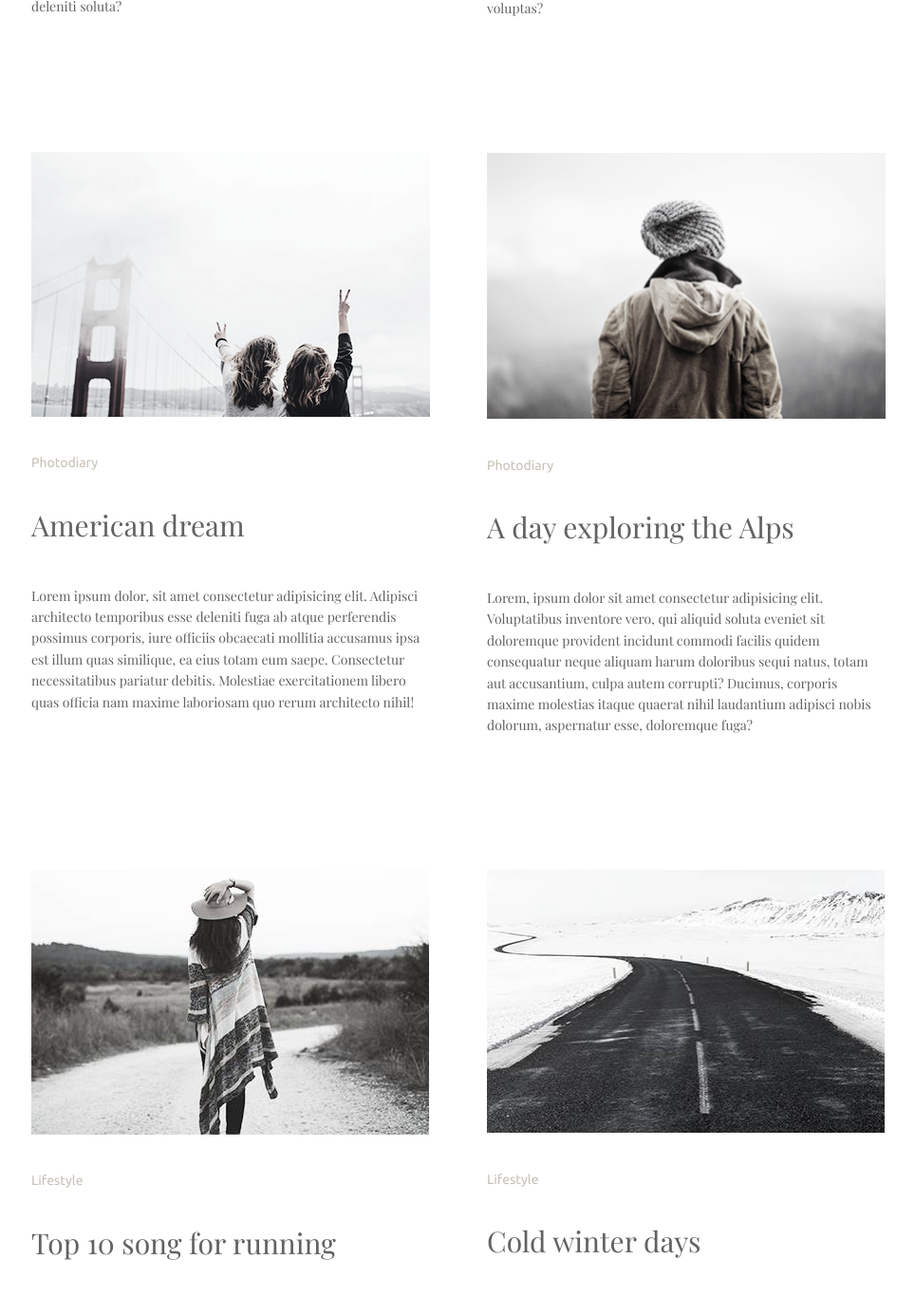
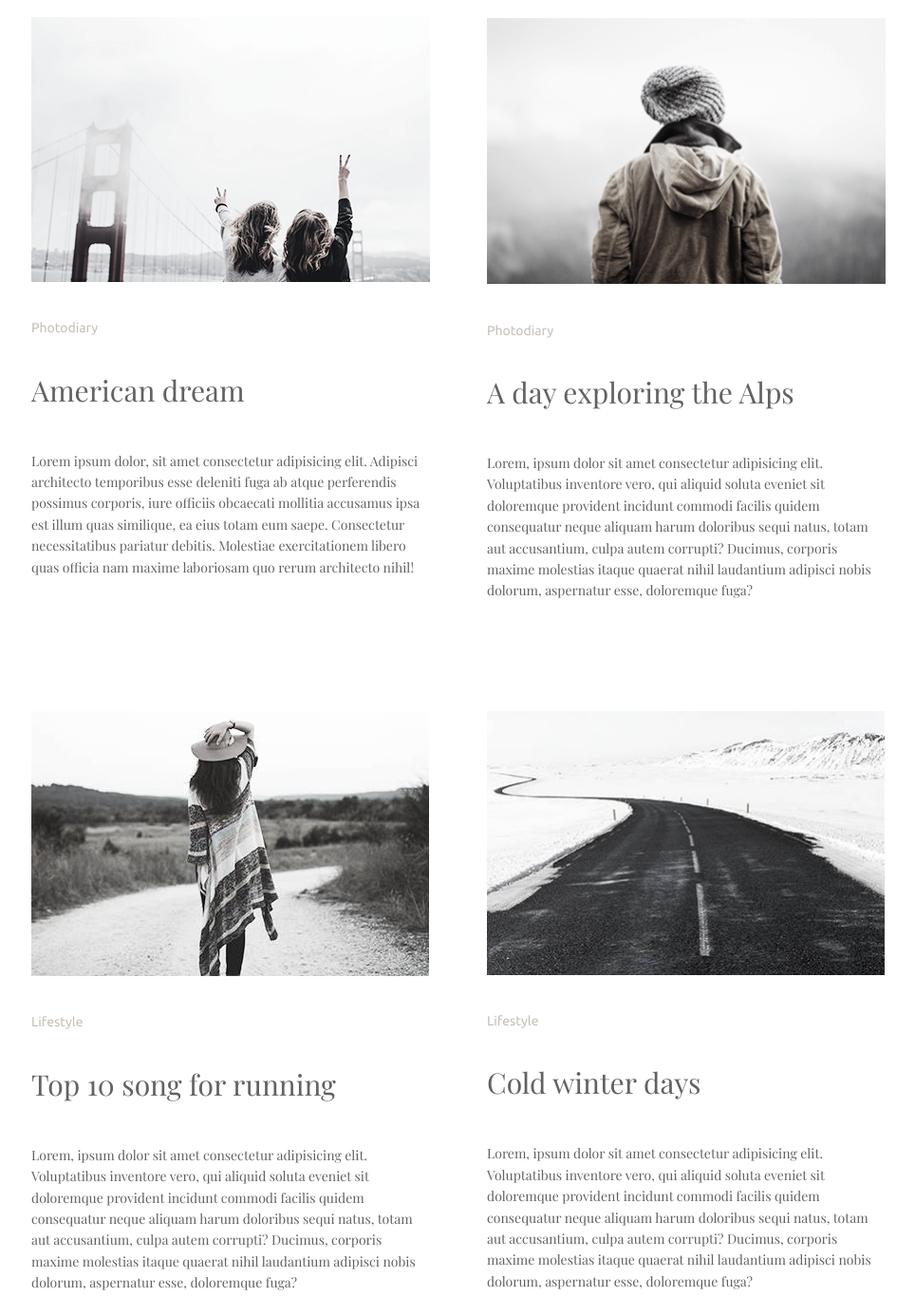
Before and after one commit to vladimirkostroba/goit-markup-hw-04-blog, a plain HTML site: page index.html in a window 1280 px wide. Shown: the part 908-2274 px from the top of the page at 95% size, without its empty margins (157-1121 px from the left). Drawn offline with nearby package versions, Linux system fonts and the light colour scheme.

Commit message:
исправил

```diff
--- a/css/intro.css
+++ b/css/intro.css
@@ -57,16 +57,19 @@
   margin-bottom: 60px;
 }
 
-.item {
-  margin-bottom: 140px;
+.menu-item {
   width: calc(50% - 30px);
   list-style: none;
   margin-right: 60px;
   margin-bottom: 140px;
 }
 
-.item:nth-child(2n) {
+.menu-item:nth-child(2n) {
   margin-right: 0px;
+}
+
+.menu-item:nth-child(2n) {
+  margin-bottom: 0px;
 }
 
 img {
--- a/index.html
+++ b/index.html
@@ -38,7 +38,7 @@
   <main>
     <section class="gallery">
       <ul class="menu">
-        <li class="item">
+        <li class="menu-item">
           <img src="./images/d1.png" width="420px" alt="Lifetyle" />
           <p class="text">Lifestyle</p>
           <h2 class="title">More than just a music fastival</h2>
@@ -52,7 +52,7 @@
             deleniti soluta?
           </p>
         </li>
-        <li class="item">
+        <li class="menu-item">
           <img src="./images/dn2.png" width="420px" alt="lifestyle" />
           <p class="text">Lifestyle</p>
           <h2 class="title">Life tastes better with coffe</h2>
@@ -66,7 +66,7 @@
             voluptas?
           </p>
         </li>
-        <li class="item">
+        <li class="menu-item">
           <img src="./images/d3.png" width="420px" alt="lifestyle" />
           <p class="text">Photodiary</p>
           <h2 class="title">American dream</h2>
@@ -79,7 +79,7 @@
             quas officia nam maxime laboriosam quo rerum architecto nihil!
           </p>
         </liclass="item">
-        <li class="item">
+        <li class="menu-item">
           <img src="./images/dn4.png" width="420px" alt="lifestyle" />
           <p class="text">Photodiary</p>
           <h2 class="title">A day exploring the Alps</h2>
@@ -93,7 +93,7 @@
             doloremque fuga?
           </p>
         </li>
-        <li class="item">
+        <li class="menu-item">
           <img src="./images/5.jpg" width="420px" alt="lifestyle" />
           <p class="text">Lifestyle</p>
           <h2 class="title">Top 10 song for running</h2>
@@ -107,7 +107,7 @@
             doloremque fuga?
           </p>
         </li>
-        <li class="item">
+        <li class="menu-item">
           <img src="./images/6.jpg" width="420px" alt="lifestyle" />
           <p class="text">Lifestyle</p>
           <h2 class="title">Cold winter days</h2>
```
